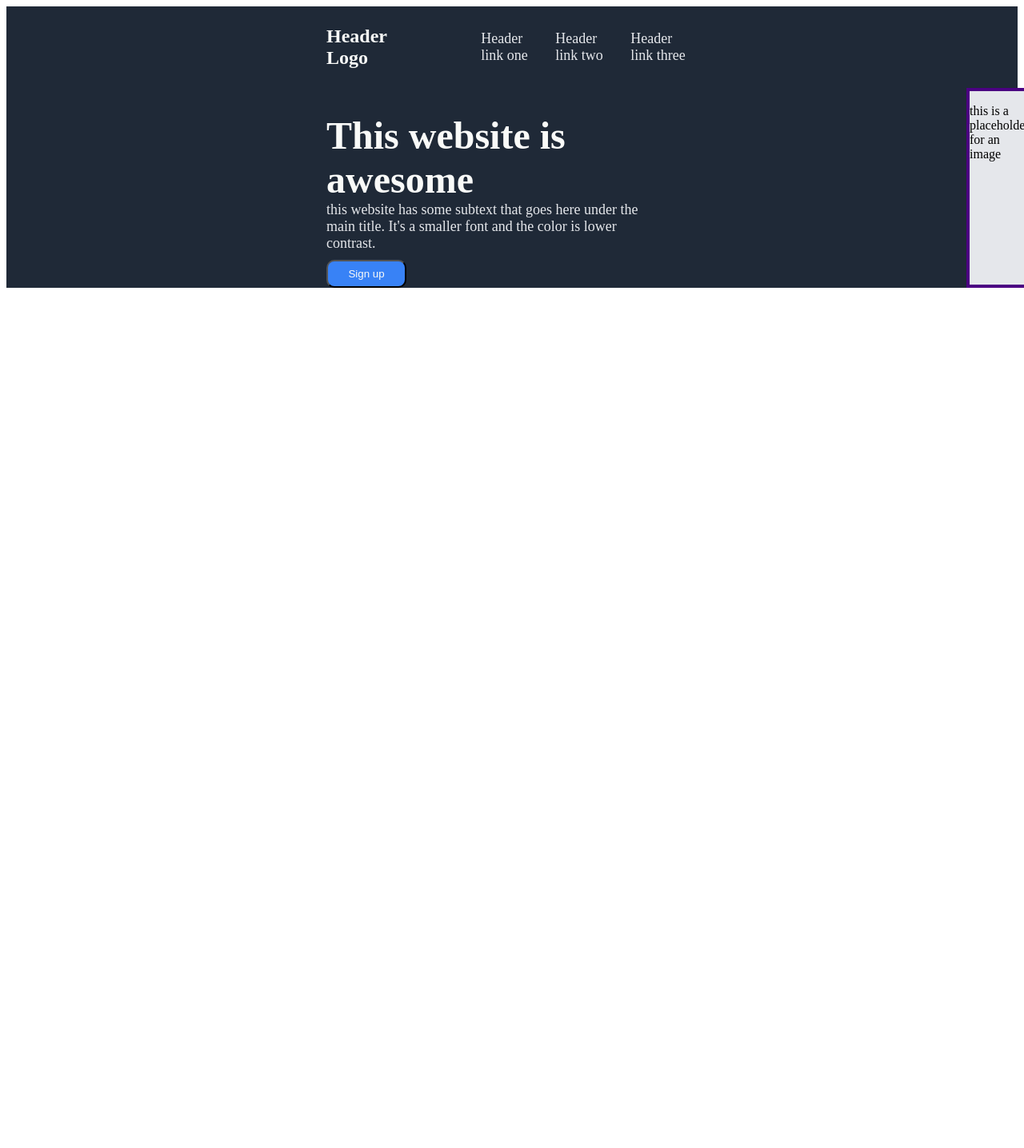
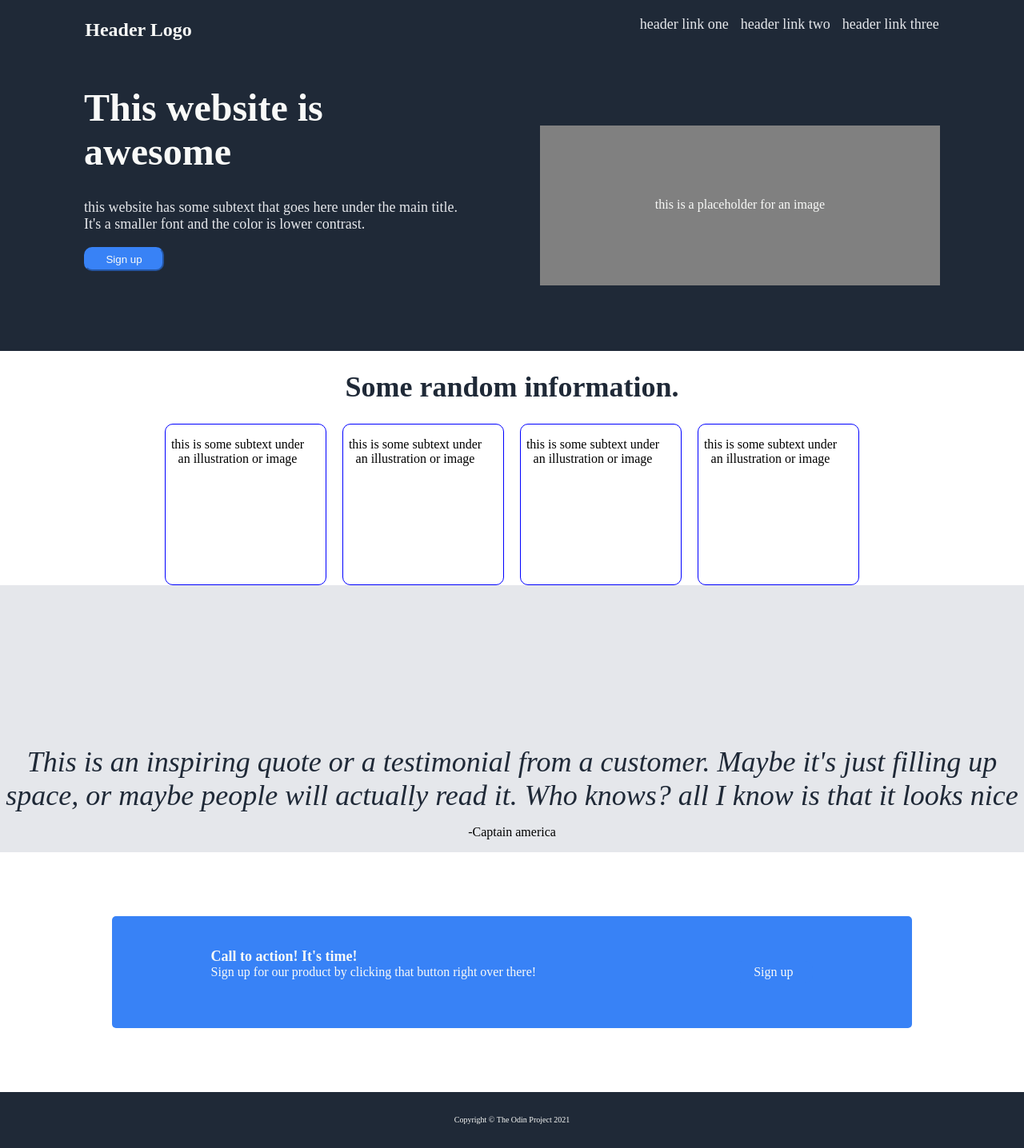
Before and after one commit to JaimeDavid/odin-landing-page, a plain HTML site: page index.html in a window 1280 px wide. Shown: the whole page at 80% size. Before the commit the page ends 800 px from the top, so only its background shows below. Drawn offline with Linux system fonts and the light colour scheme.

Commit message:
second commit full landing page

```diff
--- a/index.html
+++ b/index.html
@@ -10,24 +10,61 @@
             <div class="header">
                 <p class="left-link"><strong>Header Logo</strong></p>
                 <div class="right-links">
-                <ul>
-                <li>Header link one</li>
-                <li>Header link two</li>
-                <li>Header link three</li>
-                </ul>
+                    <a href="#">header link one</a>
+                    <a href="#">header link two</a>
+                    <a href="#">header link three</a>
                 </div>
             </div>
             <div class="media">
                 <div class="content">
                     <h1 class="title">This website is awesome</h1>
-                <span class="text">this website has some subtext that goes here under the main title. It's a smaller font
-                    and the color is lower contrast.</span>
+                    <p class="text">this website has some subtext that goes here under the main title. It's a smaller font
+                        and the color is lower contrast.</p>
                         <button class="button">Sign up</button>
                 </div>
                 <div class="image"><p>this is a placeholder for an image</p></div>
+            </div>
+        </div>
+
+        <div class="images">
+            <h1 class="second-title">Some random information.</h1>
+            <div class="sub-images">
+                <div class="images-subtext">
+                    <p>this is some subtext under an illustration or image</p>
+                </div>
+                <div class="images-subtext">
+                    <p>this is some subtext under an illustration or image</p>
+                </div>
+                <div class="images-subtext">
+                    <p>this is some subtext under an illustration or image</p>
+                </div>
+                <div class="images-subtext">
+                    <p>this is some subtext under an illustration or image</p>
+                </div>
+            </div>
+        </div>
+
+        <div class="quotes">
+            <p class="quote">This is an inspiring quote or a testimonial from a customer. Maybe it's
+            just filling up space, or maybe people will actually read it. Who knows? all I know
+            is that it looks nice</p>
+            <p class="author">-Captain america</p>
+        </div>
+
+        <div class="action">
+            <div class="action-text">
+                <p class="action-header">Call to action! It's time!</p>
+                <p class="action-subtext">Sign up for our product by clicking that button right over there!</p>
+            </div>
+            <div class="action-button">Sign up</div>
+
 
         </div>
+
+        <div class="footer">
+            <p> Copyright © The Odin Project 2021 </p>
         </div>
+
     </body>
 
 </html>
--- a/style.css
+++ b/style.css
@@ -1,78 +1,187 @@
-.header{
+/* body direction giving the entire html a flex with column directions */
+body{
     display: flex;
+    flex-direction: column;
+    margin: 0px;
+}
+/* Upper part of the webpage using a div "wrapper" that holds the upper and lower part of the upper part */
+.wrapper{
+    display: flex;
+    flex-direction: column;
     background-color: #1F2937;
-    justify-content: space-between;
-    gap: 100px;
-
+    align-items: center;
 }
 
+
 .left-link{
-    color:#F9FAF8;
+    color: #F9FAF8;
     font-size: 24px;
-    margin-left:400px;
-
-
-}
-
-ul{
-    list-style-type: none;
-    display: flex;
-    margin: 0px;
-    padding: 0px;
-    gap: 16px;
-
-
 }
 
 .right-links{
     display: flex;
+    gap:15px;
+    margin-top: 20px;
+}
+
+.header{
+    display: flex;
+    gap: 560px;
+}
+
+.right-links a{
+
+    text-decoration: none;
+    font-size: 18px;
+    color:#E5E7EB;
+}
+
+.media{
+    display: flex;
+    gap: 100px;
     align-items: center;
+}
+
+.content{
+    padding-bottom: 100px;
+    width: 470px;
+}
+
+.title{
+    font-size: 48px;
+    font-weight: 900;
+    color: #F9FAF8;
+}
+
+.text{
+    font-size: 18px;
     color: #E5E7EB;
-    font-size: 18px;
-    margin-right: 400px;
+}
 
+.button{
+    background-color: #3882F6;
+    border-color: #3882F6;
+    border-radius: 10px;
+    color:#F9FAF8;
+    padding: 0px;
+    width: 100px;
+    height: 30px;
 }
-.media{
+.image{
+    text-align: center;
+    color: #F9FAF8;
+    width: 500px;
+    height: 200px;
+    background-color: gray;
+}
+
+.image p{
+    margin: 90px 0 0 0 ;
+}
+
+
+
+.second{
+    display: flex;
+    flex-direction: column;
+}
+
+.second-title{
+    font-size: 36px;
+    font-weight: 900;
+    color: #1F2937;
+    text-align: center;
+}
+
+
+.sub-images{
+    display: flex;
+    margin-left: auto;
+    margin-right: auto;
+    gap: 20px;
+    justify-content: center;
+}
+
+.images-subtext p{
+    width: 180px;
+    text-align: center;
+}
+
+.images-subtext{
+    height: 200px;
+    border-radius: 10px;
+    border: solid blue 1px;
+    width: 200px;
+}
+
+.quotes{
     display:flex;
-    background-color: #1F2937;
+    flex-direction: column;
+    background-color: #e5e7eb;
+    justify-content: center;
+    text-align: center;
+}
+
+.quote{
+    margin-top: 200px;
+    margin-bottom: auto;
+    font-size: 36px;
+    font-style: italic;
+    font-weight: 400;
+    color:#1F2937;
+}
+
+.quoter{
+    flex-basis: 200px;
 
 }
 
-.content{
-    display:flex;
-    flex-direction: column;
-    margin-left: 400px;
-    margin-right: 400px ;
+.action{
+    display: flex;
+    background-color: #3882F6;
+    color:#F9FAF8;
+    border-radius: 5px;
+    margin: 80px 150px 80px 150px;
+    justify-content: space-around;
+    margin-left: auto;
+    margin-right: auto;
+    height: 140px;
+    width: 1000px;
 }
 
-.title{
-    height: 100px;
-    width: 300px;
-    font-size: 48px;
-    font-weight: bold;
-    color: #F9FAF8;
-    margin-bottom: 10px;
-}
-.text{
-    height: auto;
-    width: 400px;
-    font-size: 18px;
-    color: #E5E7EB;
-    margin-bottom: 10px;
+.action-text{
+    display: flex;
+    flex-direction: column;
 
 }
-.button{
-    height: 35px;
-    width: 100px;
-    background-color: #3882f6;
-    color: #F9FAF8;
-    border-radius: 10px;
+
+.action-header{
+    font-weight: 900;
+    font-size: 18px;
+    margin: 40px 0 0 0;
 }
 
-.image{
-    background-color: #E5E7EB;
-    height: auto;
-    width:100%;
-    margin-right:400px ;
-    border: 4px solid indigo;
+.action-subtext{
+    margin: 0 0 40px 0;
 }
+
+.action-button{
+    align-self: center;
+    padding: 5px 25px 5px 25px;
+    color:#F9FAF8;
+    background-color: #3882F6;
+    border-radius: 10px;
+    border-color: #F9FAF8;
+}
+
+.footer{
+    display: flex;
+    justify-content: center;
+    align-items: center;
+    height: 70px;
+    background-color: #1F2937;
+}
+.footer p{
+    color: #F9FAF8;
+    font-size: 10px;
+}
```
Lines whose indentation alone changed are shown as unchanged.
